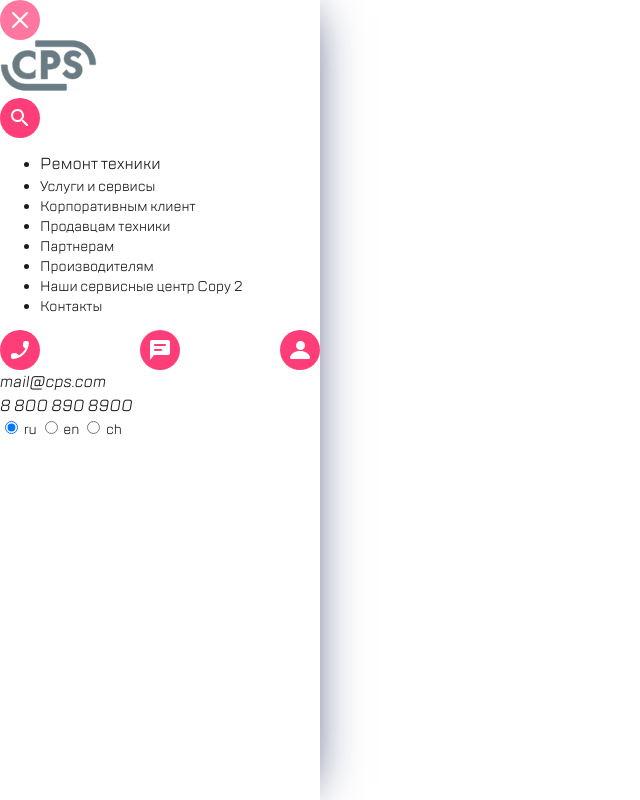
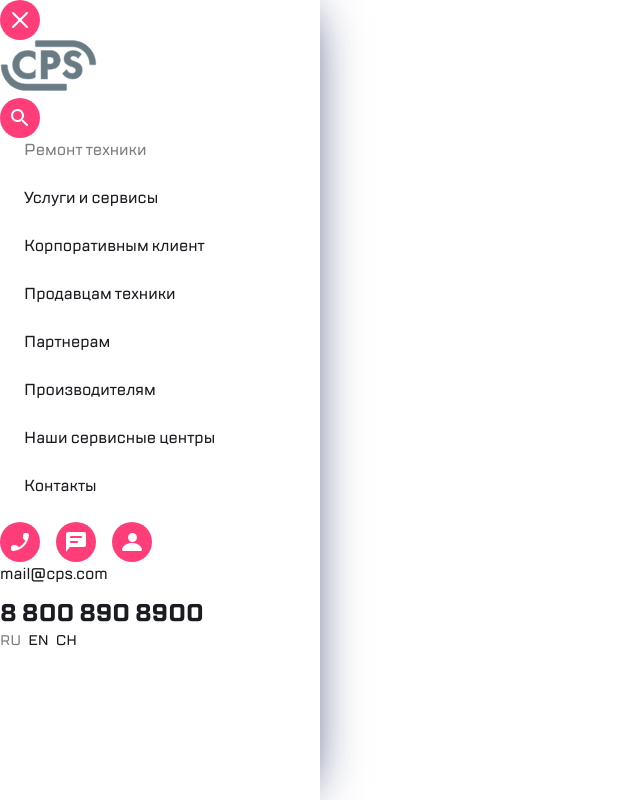
Before and after one commit to yriy-kuskov/kata_academy_practice_3_1_4, a plain HTML site: page left-sidebar.html in a window 1280 px wide. Shown: the whole page, without its empty margins (0-640 px from the left). Drawn offline with Linux system fonts and the light colour scheme; files whose address does not match are found by name.

Commit message:
Сделаны почти все блоки

```diff
--- a/css/left-sidebar.css
+++ b/css/left-sidebar.css
@@ -30,4 +30,70 @@
 .contact-info {
     display: flex;
     flex-direction: column;
+    font-style: normal;
+    transition: opacity ease-in-out 0.4s;
 }
+
+.contact-info a:hover {
+    opacity: 0.8;
+}
+
+.contact-info__email {
+    font-weight: 500;
+    margin-bottom: 12px;
+}
+
+.contact-info__tel {
+    font-weight: bold;
+    font-size: 24px;
+    line-height: 32px;
+}
+
+.lang-switcher {
+    display: flex;
+    font-weight: 500;
+    text-transform: uppercase;
+    transition: opacity ease-in-out 0.3s;
+}
+
+.lang-switcher__lang:not(:first-of-type) {
+    margin-left: 7px;
+}
+
+.lang-switcher__lang:hover {
+    opacity: 0.7;
+}
+
+.lang-switcher__lang input {
+    display: none;
+}
+
+.lang-switcher__lang input:checked ~ label {
+    color: #7e7e82;
+}
+
+.vertical-menu {
+    margin: 0;
+    padding: 0;
+    list-style: none;
+    transition: opacity ease-in-out 0.4s;
+}
+
+.vertical-menu__item {
+    margin-bottom: 16px;
+}
+
+.vertical-menu__item--status--active a {
+    color: #7e7e82;
+}
+
+.vertical-menu__item a {
+    font-weight: 500;
+    display: block;
+    height: 32px;
+    padding-left: 24px;
+}
+
+.vertical-menu__item:not(.vertical-menu__item--status--active) a:hover {
+    opacity: 0.7;
+}
--- a/css/style.css
+++ b/css/style.css
@@ -160,6 +160,16 @@ button {
 }
 
 .logo {
+    transition-duration: 0.3s;
+    transition-property: opacity;
+    transition-timing-function: ease-out;
+}
+
+.logo:hover {
+    opacity: 0.8;
+}
+
+.logo__image {
     width: 97px;
     height: 51px;
 }
@@ -185,7 +195,7 @@ button {
 
 .icons-menu {
     display: flex;
-    justify-content: space-between;
+    justify-content: flex-start;
     margin: 0;
     padding: 0;
 
@@ -300,6 +310,7 @@ button {
 .complex-button {
     display: flex;
     align-items: center;
+    transition: opacity ease-out 0.3s;
 }
 
 .complex-button:hover,
@@ -315,7 +326,6 @@ button {
     height: 40px;
     border-radius: 50%;
     background-color: #eeeeee;
-    transition: opacity ease-out 0.2s;
 }
 
 .complex-button__icon--theme--pink {
--- a/left-sidebar.html
+++ b/left-sidebar.html
@@ -3,8 +3,8 @@
 <head>
     <meta charset="UTF-8">
     <meta name="viewport" content="width=device-width, initial-scale=1.0">
-    <link rel="stylesheet" href="css/style.css">
-    <link rel="stylesheet" href="css/left-sidebar.css">
+    <link rel="stylesheet" href="css/style.css?=123456">
+    <link rel="stylesheet" href="css/left-sidebar.css?=123456">
     <title>Ремонт техники</title>
     <meta name="description" content="Список предоставляемых услуг и сервисов компании CPS. Их описание и цены.">
     <meta name="keywords" content="cps, услуги, сервисы, цены">
@@ -16,8 +16,8 @@
                 <span class="complex-button__title visually-hidden">Закрыть</span>
                 <span class="complex-button__icon complex-button__icon--theme--pink icon-close"></span>
             </button>
-            <a href="index.html" title="На главную">
-                <img class="logo" src="img/cps_logo.svg" alt="Логотип компании CPS" width="98" height="52">
+            <a class="logo" href="index.html" title="На главную">
+                <img class="logo__image" src="img/cps_logo.svg" alt="Логотип компании CPS" width="98" height="52">
             </a>
             <button class="complex-button">
                 <span class="complex-button__title visually-hidden">Поиск по сайту</span>
@@ -27,32 +27,34 @@
 
         <nav>
             <ul class="vertical-menu">
-                <li class="vertical-menu__item">
+                <li class="vertical-menu__item vertical-menu__item--status--active">
                     <a href="">Ремонт техники</a>
                 </li>
                 <li class="vertical-menu__item">
-                    Услуги и сервисы
+                    <a href="">Услуги и сервисы</a>
                 </li>
                 <li class="vertical-menu__item">
-                    Корпоративным клиент
+                    <a href="">Корпоративным клиент</a>
                 </li>
                 <li class="vertical-menu__item">
-                    Продавцам техники
+                    <a href="">Продавцам техники</a>
                 </li>
                 <li class="vertical-menu__item">
-                    Партнерам
+                    <a href="">Партнерам</a>
                 </li>
                 <li class="vertical-menu__item">
-                    Производителям
+                    <a href="">Производителям</a>
                 </li>
                 <li class="vertical-menu__item">
-                    Наши сервисные центр Copy 2
+                    <a href="">Наши сервисные центры</a>
                 </li>
                 <li class="vertical-menu__item">
-                    Контакты
+                    <a href="">Контакты</a>
                 </li>
             </ul>
+        </nav>
 
+        <footer>
             <ul class="icons-menu">
                 <li class="icons-menu__item">
                     <a class="complex-button" href="">
@@ -73,25 +75,29 @@
                     </a>
                 </li>
             </ul>
-        </nav>
-
-        <footer>
             <address class="contact-info">
                 <a class="contact-info__email" href="mailto:mail@cps.com">mail@cps.com</a>
                 <a class="contact-info__tel" href="tel:88008908900">8 800 890 8900</a>
             </address>
             <form class="lang-switcher" action="/change-lang" method="post">
-                    <label class="lang-switcher__lang">
-                        <input type="radio" name="lang" checked> ru
+                <div class="lang-switcher__lang">
+                    <input type="radio" name="lang" id="ru" checked>
+                    <label class="lang-switcher__lang" for="ru">
+                        ru
                     </label>
-
-                    <label class="lang-switcher__lang">
-                        <input type="radio" name="lang"> en
+                </div>
+                <div class="lang-switcher__lang">
+                    <input type="radio" name="lang" id="en">
+                    <label class="lang-switcher__lang" for="en">
+                        en
                     </label>
-
-                    <label class="lang-switcher__lang">
-                        <input type="radio" name="lang"> ch
+                </div>
+                <div class="lang-switcher__lang">
+                    <input type="radio" name="lang" id="ch">
+                    <label class="lang-switcher__lang" for="ch">
+                        ch
                     </label>
+                </div>
             </form>
         </footer>
     </section>
```
Also changed, not shown: index.html (+3 -3 lines).
